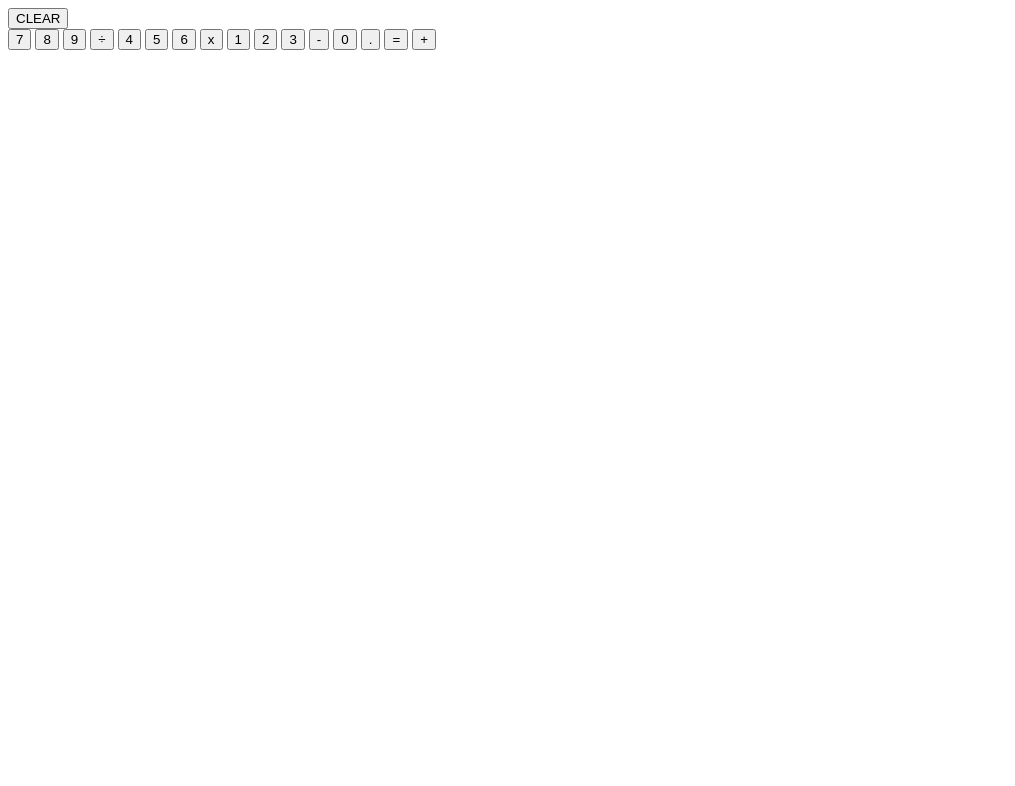
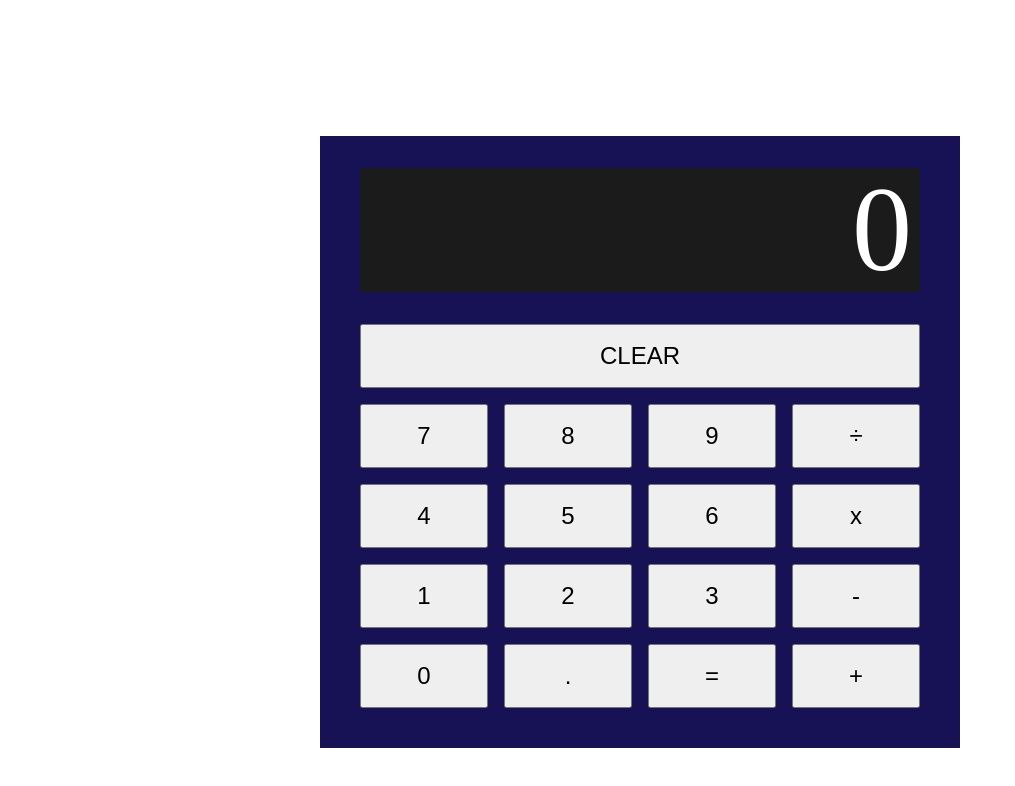
Before and after one commit to iamgame3/calculator, a plain HTML site: page index.html in a window 1280 px wide. Shown: the whole page, without its empty margins (0-1015 px from the left). Drawn offline with Linux system fonts and the light colour scheme.

Commit message:
Create calculator with no JS and add some style to it

```diff
--- a/index.html
+++ b/index.html
@@ -6,8 +6,9 @@
     <link rel="stylesheet" href="./styles.css">
 </head>
 <body>
+    <div class="container">
         <div class="calculator">
-        <div class="display"></div>
+            <div class="display">0</div>
             <button class="clear">CLEAR</button>
             <div class="main">
                 <button class="digit">7</button>
@@ -28,6 +29,7 @@
                 <button class="operation">+</button>
             </div>
         </div>
+    </div>
 
     <script src="./script.js"></script>
 </body>
--- a/styles.css
+++ b/styles.css
@@ -0,0 +1,50 @@
+.container {
+    display: flex;
+    justify-content: center;
+}
+
+.calculator {
+    margin-top: 128px;
+    width: 576px;
+    padding: 32px;
+    background-color: #161255;
+}
+
+.main {
+    display: flex;
+    flex-wrap: wrap;
+}
+
+.digit,
+.operation,
+.special {
+    width: 128px;
+    height: 64px;
+    margin: 8px;
+    font-size: 24px;
+}
+
+.clear {
+    width: 560px;
+    height: 64px;
+    margin-left: 8px;
+    margin-right: 8px;
+    margin-bottom: 8px;
+    font-size: 24px;
+}
+
+.display {
+    display: flex;
+    width: 544px;
+    height: 124px;
+    margin: 8px;
+    margin-bottom: 32px;
+    margin-top: 0;
+    padding-right: 8px;
+    padding-left: 8px;
+    background-color: #1b1b1b;
+    font-size: 120px;
+    justify-content: end;
+    align-items: center;
+    color: #ffffff;
+}
```
Lines whose indentation alone changed are shown as unchanged.
